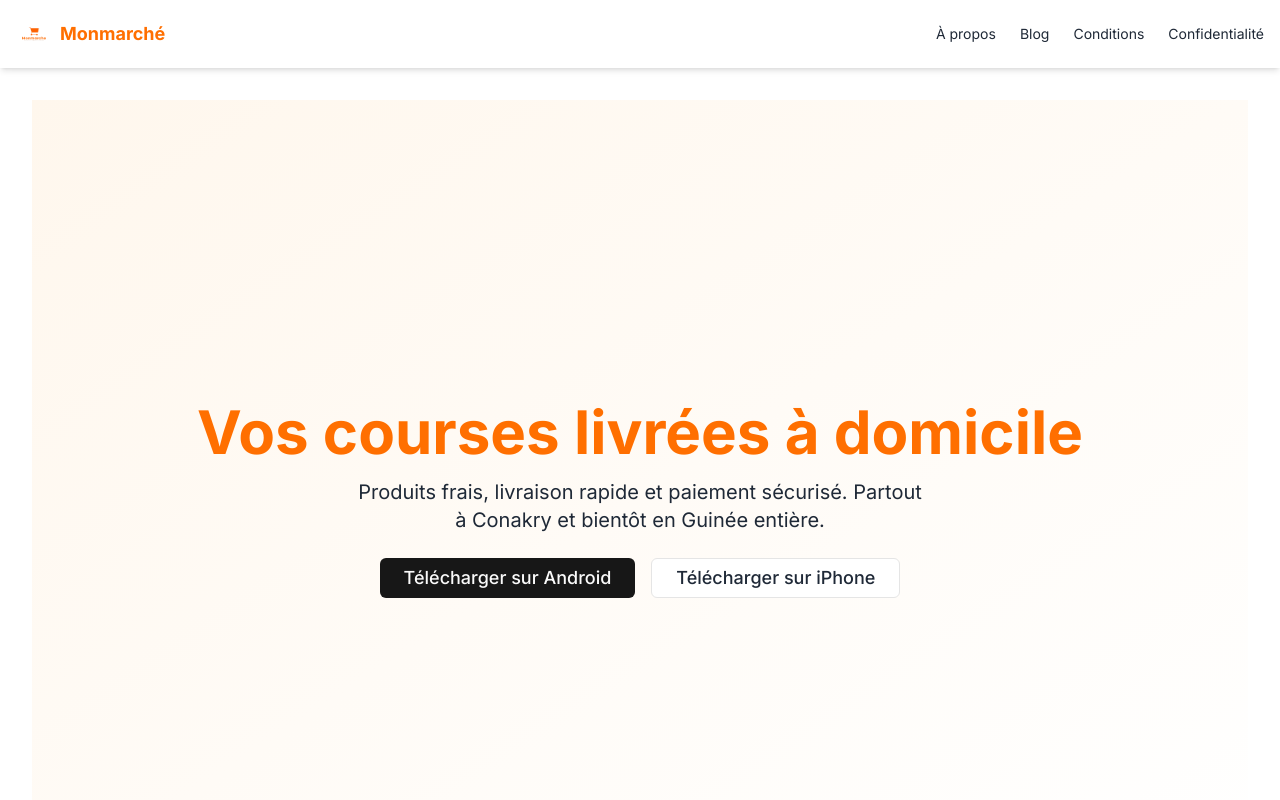
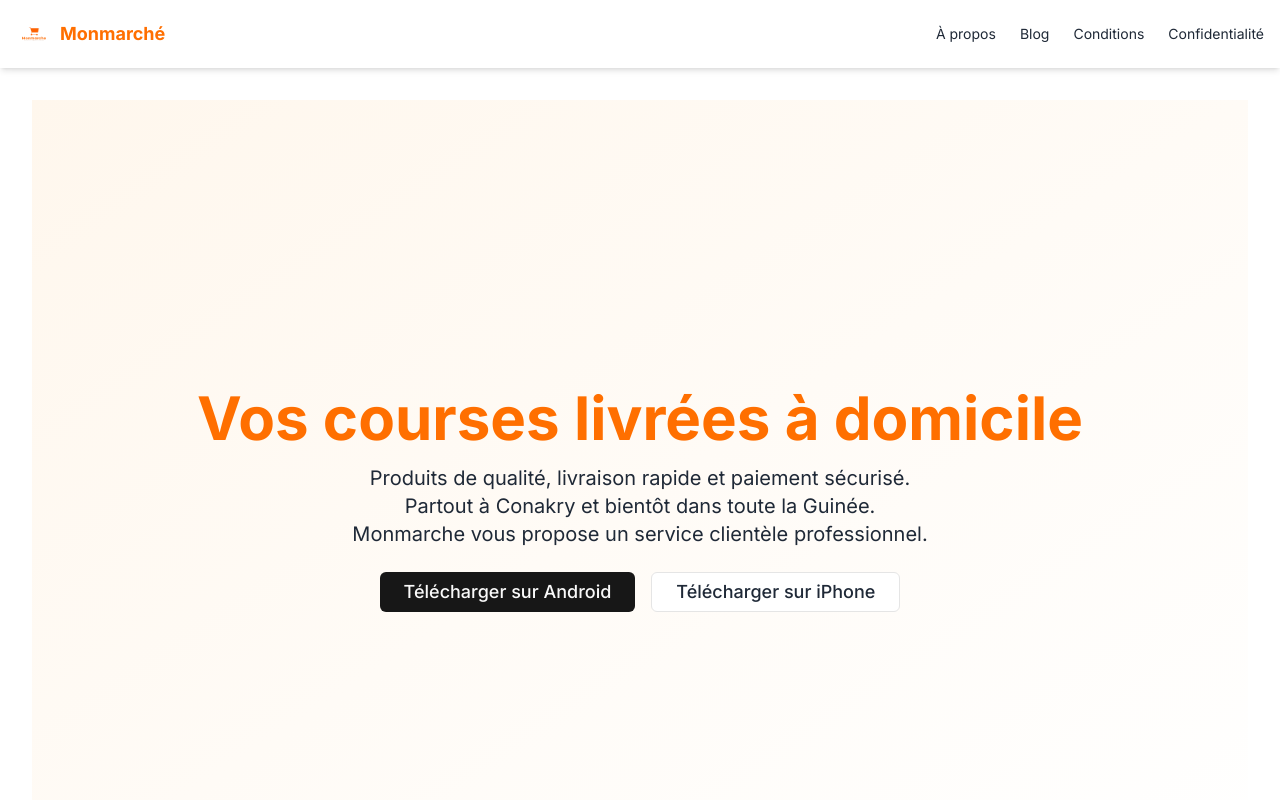
Before and after one commit to OurySow18/monmarche-web, a Next.js app: page / in a window 1280 px wide. Shown: the top 800 px of the page. Built offline with nearby package versions, Linux system fonts and the light colour scheme.

Commit message:
Corrige le logo de la page principale.

```diff
--- a/app/_components/Header.jsx
+++ b/app/_components/Header.jsx
@@ -4,6 +4,7 @@ import React, { useState } from "react";
 import Link from "next/link";
 import Image from "next/image";
 import { Menu, X } from "lucide-react";
+import logo from '../../public/logo.png'
 
 export default function Header() {
   const [isOpen, setIsOpen] = useState(false);
@@ -13,7 +14,7 @@ export default function Header() {
       <div className="max-w-7xl mx-auto px-4 py-4 flex items-center justify-between">
         {/* Logo */}
         <Link href="/" className="flex items-center gap-2">
-          <Image src="/logo.png" alt="Logo Monmarché" width={36} height={36} />
+          <Image src={logo} alt="Logo Monmarché" width={36} height={36} />
           <span className="text-[#ff6f00] font-bold text-lg">Monmarché</span>
         </Link>
 
--- a/app/page.js
+++ b/app/page.js
@@ -27,8 +27,8 @@ export default function HomePage() {
           Vos courses livrées à domicile
         </motion.h1>
         <p className="mt-4 text-base sm:text-lg md:text-xl max-w-xl">
-          Produits frais, livraison rapide et paiement sécurisé. Partout à
-          Conakry et bientôt en Guinée entière.
+          Produits de qualité, livraison rapide et paiement sécurisé. Partout à
+          Conakry et bientôt dans toute la Guinée. Monmarche vous propose un service clientèle professionnel.
         </p>
         <div className="mt-6 flex flex-col sm:flex-row gap-4">
           <a
```
